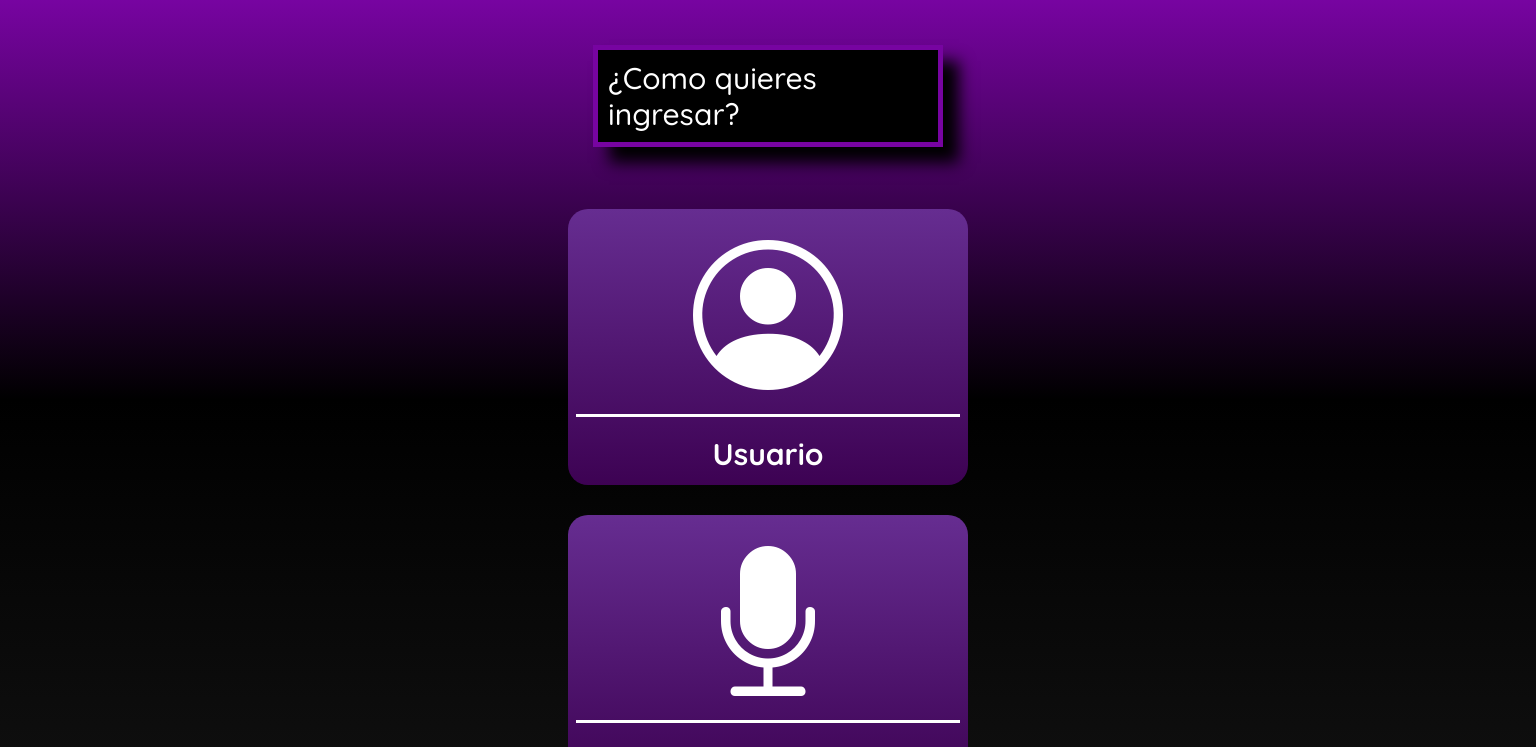
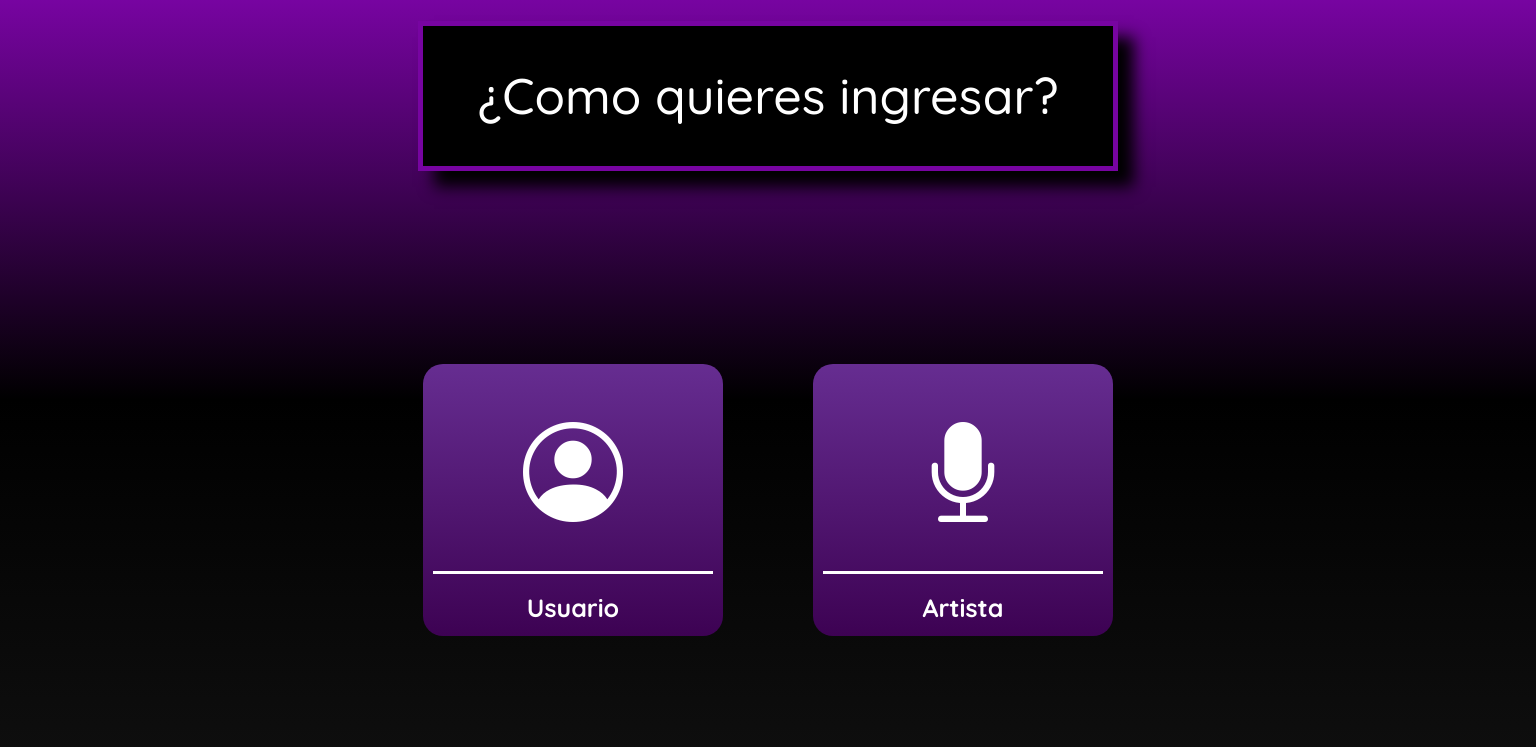
Before and after one commit to santimontironi/GarSonic-App, a React (Vite) app in the folder frontend/: page /ingresar in a window 1536 px wide. Shown: the top 747 px of the page. Built offline with nearby package versions, Linux system fonts and the light colour scheme; a web font is replaced by a local one.

Commit message:
responsive en componente LoginOption

```diff
--- a/frontend/src/static/css/stylesComponents.css
+++ b/frontend/src/static/css/stylesComponents.css
@@ -1,7 +1,7 @@
 .loginOption{
-    width: 400px;
+    width: 300px;
     height: auto;
-    padding: 8px;
+    padding: 4px;
     display: flex;
     flex-direction: column;
     background: linear-gradient(#662d91,#3d0253);
@@ -10,10 +10,6 @@
 
 .loginOption:hover{
     border: solid 3px #fff;
-}
-
-.loginOption img{
-    width: 200px;
 }
 
 .loginOption-content{
@@ -26,7 +22,7 @@
 
 .loginOption-content .rol{
     color: #fff;
-    font-size: 30px;
+    font-size: 25px;
     font-weight: 900;
     margin-top: 15px;
 }
@@ -47,22 +43,19 @@
 
 .loginOption i{
     color: #fff;
-    font-size: 150px;
+    font-size: 100px;
 }
 
-@media screen and (max-width:768px){
+
+@media screen and (min-width:768px){
 
 }
 
-@media screen and (max-width:768px){
+@media screen and (min-width:1200px){
 
 }
 
-@media screen and (max-width:768px){
-
-}
-
-@media screen and (max-width:480px){
+@media screen and (min-width:1440px){
     .loginOption{
         width: 300px;
         padding: 10px;
--- a/frontend/src/static/css/stylesPages.css
+++ b/frontend/src/static/css/stylesPages.css
@@ -105,6 +105,7 @@
 }
 
 .tituloComenzar{
+    width: 100%;
     height: 200px;
     display: flex;
     justify-content: center;
@@ -112,10 +113,11 @@
 }
 
 .tituloComenzar h1{
+    width: 300px;
     background-color: #000;
     color: #fff;
     padding: 40px;
-    font-size: 50px;
+    font-size: 30px;
     box-shadow: 16px 16px 15px #000;
     border: solid 5px #7704a1;
 }
@@ -127,10 +129,10 @@
 .opcionesIngreso{
     height: 600px;
     display: flex;
-    flex-direction: row;
+    flex-direction: column;
     justify-content: center;
     align-items: center;
-    gap: 70px;
+    gap: 40px;
 }
 
 .containerLoginUser{
@@ -151,7 +153,7 @@
     box-shadow: 7px 10px 15px #000;
     font-family: "Special Gothic Expanded One", sans-serif;
     color: #fff;
-    font-size: 60px;
+    font-size: 40px;
     padding: 14px;
 }
 
@@ -226,7 +228,7 @@
         flex-direction: row;
     }
     .index-container{
-        max-height: calc(100vh-170px);
+        max-height: calc(100vh - 170px);
     }
     .contentIndex{
         height: 450px;
@@ -240,25 +242,14 @@
         font-size: 18px;
         width: 700px;
     }
+    .tituloComenzar h1{
+        width: 700px;
+        text-align: center;
+        font-size: 50px;
+    }
     .opcionesIngreso{
-        display: flex;
-        flex-direction: column;
-        gap: 30px;
-    }
-    .tituloComenzar h1{
-        font-size: 30px;
-        padding: 10px;
-        width: 350px;
-    }
-    .titleLoginUser h1{
-        width: 320px;
-        font-size: 34px;
-    }
-    .contentLogin{
-        width: 100%;
-    }
-    .contentLogin form{
-        width: 300px;
+        flex-direction: row;
+        gap: 90px;
     }
 }
 
@@ -302,6 +293,15 @@
         width: 700px;
         font-size: 20px;
     }
+    .tituloComenzar h1{
+        width: 700px;
+        text-align: center;
+        font-size: 50px;
+    }
+    .opcionesIngreso{
+        flex-direction: row;
+        gap: 90px;
+    }
 }
 
 @media screen and (min-width: 1440px) {
@@ -318,7 +318,7 @@
         justify-content: center;
     }
     .index-container{
-        height: calc(100vh-120px);
+        max-height: calc(100vh - 180px);
     }
     .contentIndex {
         height: 600px;
@@ -332,4 +332,13 @@
         font-size: 20px;
         width: 900px;
     }
+    .tituloComenzar h1{
+        width: 700px;
+        text-align: center;
+        font-size: 50px;
+    }
+    .opcionesIngreso{
+        flex-direction: row;
+        gap: 90px;
+    }
 }
```
